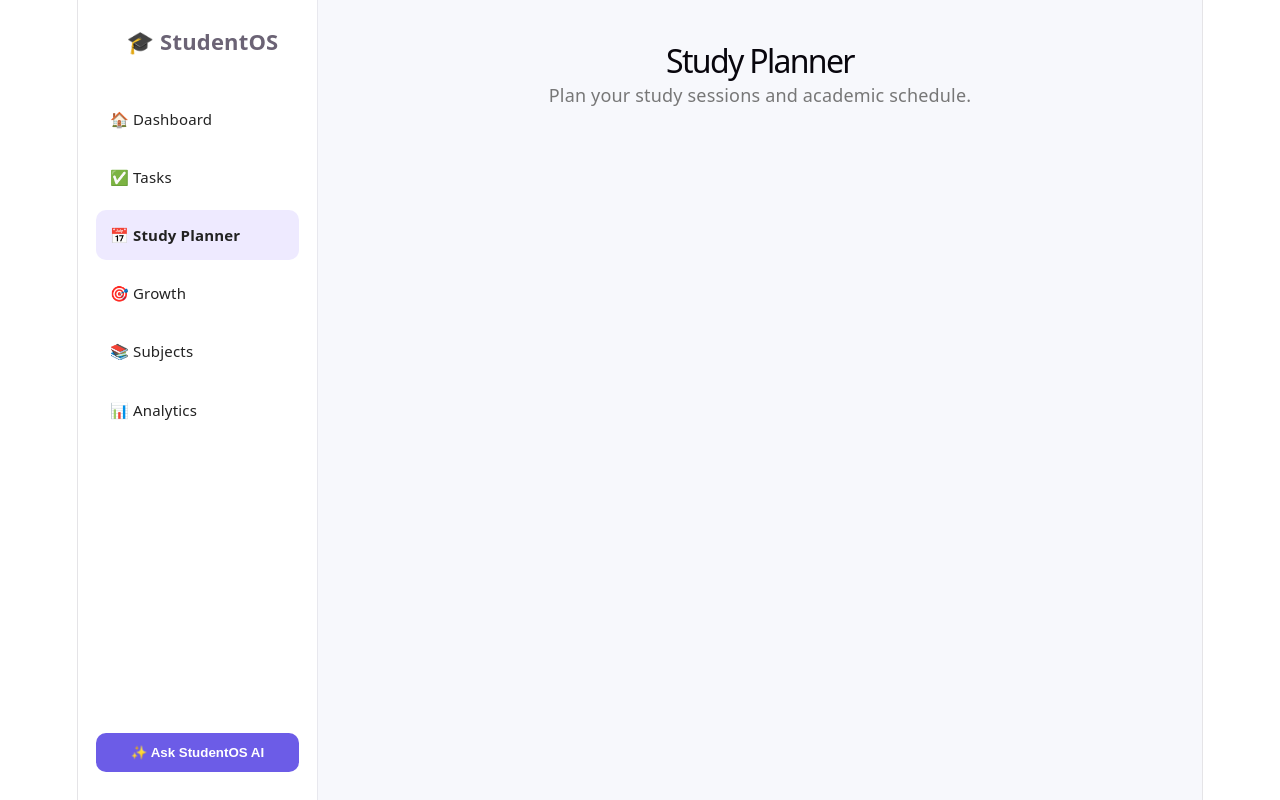
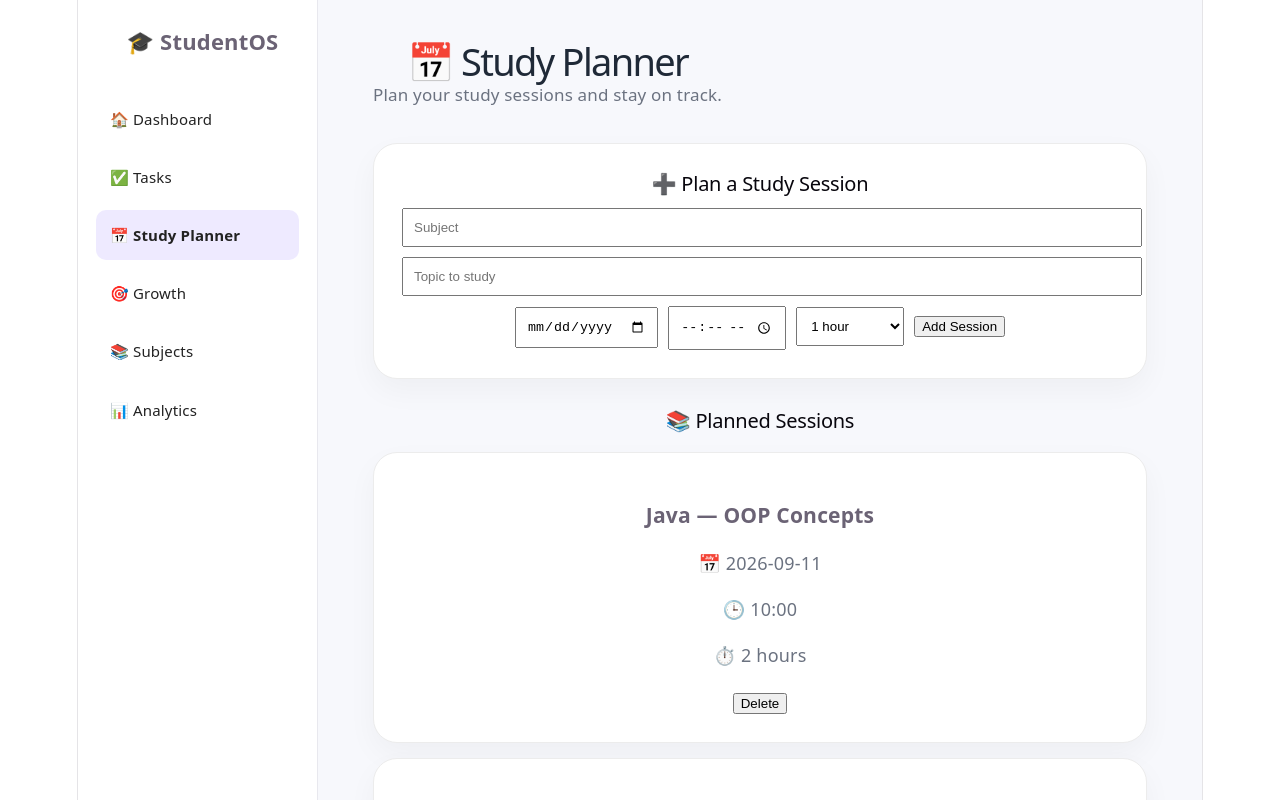
Before and after one commit to Jasleen005/StudentOS, a React app in the folder frontend/: page /planner in a window 1280 px wide. Shown: the top 800 px of the page. Built offline with nearby package versions, Linux system fonts and the light colour scheme; the HTML template or start-up script is replaced by a standard one.

Commit message:
Build study planner frontend

```diff
--- a/frontend/src/pages/StudyPlanner.jsx
+++ b/frontend/src/pages/StudyPlanner.jsx
@@ -1,10 +1,214 @@
+import { useState } from "react";
+
 function StudyPlanner() {
+
+  const [sessions, setSessions] = useState([
+    {
+      id: 1,
+      subject: "Java",
+      topic: "OOP Concepts",
+      date: "2026-09-11",
+      time: "10:00",
+      duration: "2 hours"
+    },
+    {
+      id: 2,
+      subject: "DBMS",
+      topic: "SQL Queries",
+      date: "2026-09-12",
+      time: "14:00",
+      duration: "1 hour"
+    }
+  ]);
+
+  const [subject, setSubject] = useState("");
+  const [topic, setTopic] = useState("");
+  const [date, setDate] = useState("");
+  const [time, setTime] = useState("");
+  const [duration, setDuration] = useState("1 hour");
+
+  const addSession = () => {
+
+    if (!subject.trim() || !topic.trim() || !date || !time) {
+      alert("Please fill all study session details.");
+      return;
+    }
+
+    const newSession = {
+      id: Date.now(),
+      subject,
+      topic,
+      date,
+      time,
+      duration
+    };
+
+    setSessions([...sessions, newSession]);
+
+    setSubject("");
+    setTopic("");
+    setDate("");
+    setTime("");
+    setDuration("1 hour");
+  };
+
+  const deleteSession = (sessionId) => {
+    setSessions(
+      sessions.filter(
+        (session) => session.id !== sessionId
+      )
+    );
+  };
+
   return (
     <main className="main-content">
-      <h1>Study Planner</h1>
-      <p>Plan your study sessions and academic schedule.</p>
+
+      {/* Header */}
+
+      <div className="workspace-header">
+
+        <div>
+
+          <h1>📅 Study Planner</h1>
+
+          <p>
+            Plan your study sessions and stay on track.
+          </p>
+
+        </div>
+
+      </div>
+
+
+      {/* Add Study Session */}
+
+      <div className="workspace-card">
+
+        <h2>➕ Plan a Study Session</h2>
+
+        <input
+          type="text"
+          placeholder="Subject"
+          value={subject}
+          onChange={(e) => setSubject(e.target.value)}
+          style={{
+            width: "100%",
+            padding: "10px",
+            marginBottom: "10px"
+          }}
+        />
+
+        <input
+          type="text"
+          placeholder="Topic to study"
+          value={topic}
+          onChange={(e) => setTopic(e.target.value)}
+          style={{
+            width: "100%",
+            padding: "10px",
+            marginBottom: "10px"
+          }}
+        />
+
+        <input
+          type="date"
+          value={date}
+          onChange={(e) => setDate(e.target.value)}
+          style={{
+            padding: "10px",
+            marginRight: "10px"
+          }}
+        />
+
+        <input
+          type="time"
+          value={time}
+          onChange={(e) => setTime(e.target.value)}
+          style={{
+            padding: "10px",
+            marginRight: "10px"
+          }}
+        />
+
+        <select
+          value={duration}
+          onChange={(e) => setDuration(e.target.value)}
+          style={{
+            padding: "10px",
+            marginRight: "10px"
+          }}
+        >
+          <option value="30 minutes">30 minutes</option>
+          <option value="1 hour">1 hour</option>
+          <option value="2 hours">2 hours</option>
+          <option value="3 hours">3 hours</option>
+        </select>
+
+        <button onClick={addSession}>
+          Add Session
+        </button>
+
+      </div>
+
+
+      {/* Planned Sessions */}
+
+      <div style={{ marginTop: "30px" }}>
+
+        <h2>📚 Planned Sessions</h2>
+
+        {sessions.length === 0 ? (
+
+          <p>
+            No study sessions planned yet.
+          </p>
+
+        ) : (
+
+          sessions.map((session) => (
+
+            <div
+              key={session.id}
+              className="workspace-card"
+              style={{
+                marginTop: "15px"
+              }}
+            >
+
+              <h3>
+                {session.subject} — {session.topic}
+              </h3>
+
+              <p>
+                📅 {session.date}
+              </p>
+
+              <p>
+                🕒 {session.time}
+              </p>
+
+              <p>
+                ⏱️ {session.duration}
+              </p>
+
+              <button
+                onClick={() =>
+                  deleteSession(session.id)
+                }
+              >
+                Delete
+              </button>
+
+            </div>
+
+          ))
+
+        )}
+
+      </div>
+
     </main>
-  )
+  );
 }
 
-export default StudyPlanner
+export default StudyPlanner;
```
